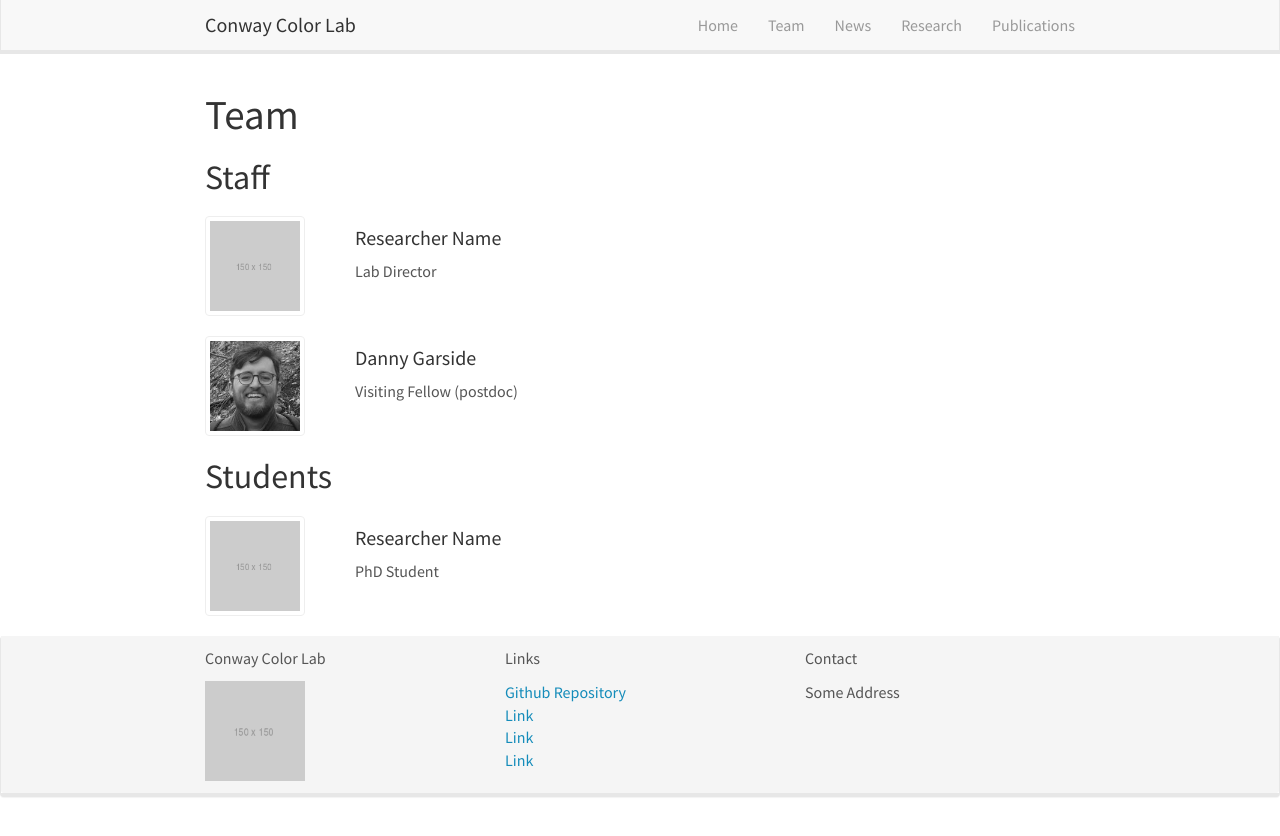
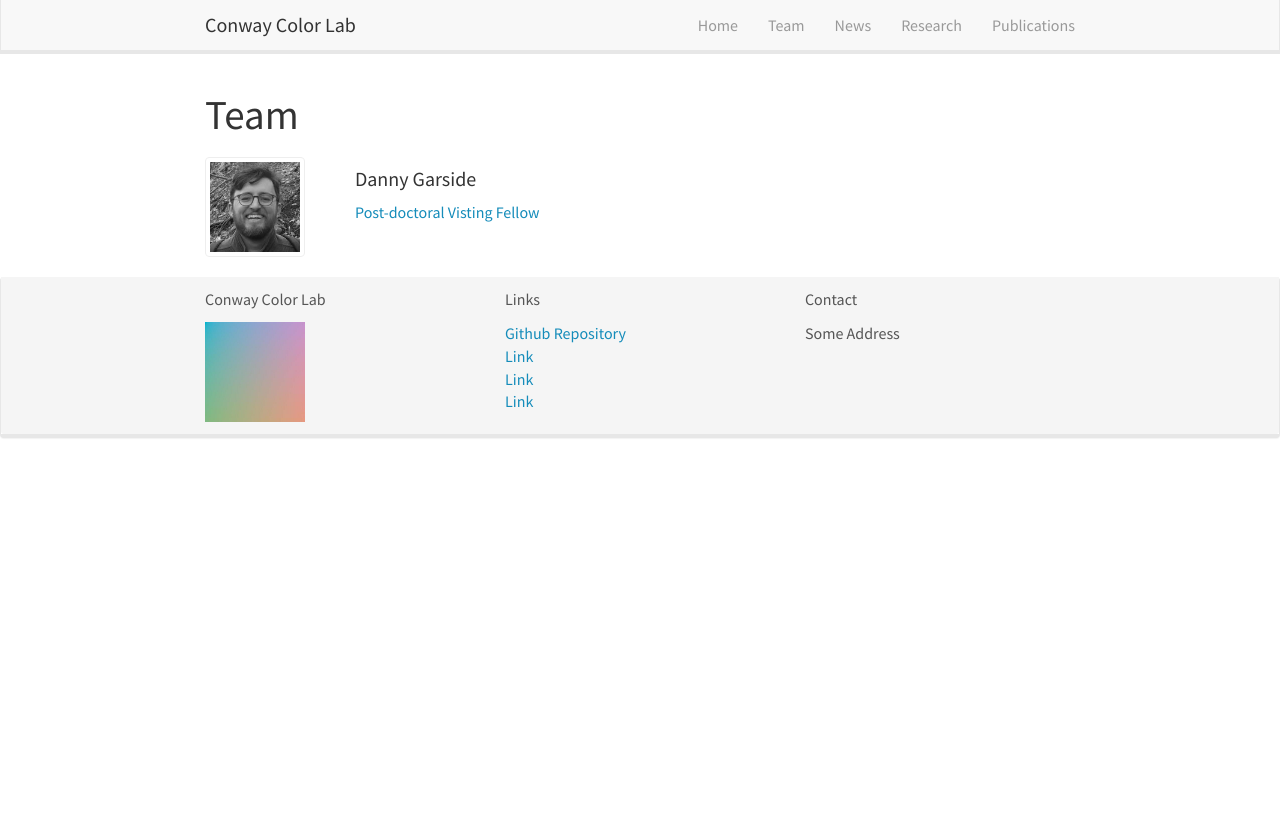
Before and after one commit to NEI-LSR/Section-on-Perception-Cognition-and-Action, a Jekyll site: the page built from _pages/team/index.html, in a window 1280 px wide. Shown: the top 836 px of the page. Built offline with Jekyll 4.4.1, drawn with Linux system fonts in a browser that asks for light colours; nearby versions of some CDN libraries.

```diff
--- a/_pages/team/_posts/2022-03-15-danny-garside.md
+++ b/_pages/team/_posts/2020-02-19-danny-garside.md
@@ -3,7 +3,7 @@ layout: member
 category: staff
 title: Danny Garside
 image: danny-garside.png
-role: Visiting Fellow (postdoc)
+role: Post-doctoral Visting Fellow
 permalink: 'team/danny-garside'
 social:
     twitter: https://twitter.com/da5nsy
--- a/_pages/team/index.html
+++ b/_pages/team/index.html
@@ -1,7 +1,7 @@
 ---
 title: "Team"
 layout: default
-excerpt: "RT2 Lab: Team members"
+excerpt: "Conway Color Lab: Team members"
 sitemap: false
 permalink: /team/
 ---
@@ -10,7 +10,6 @@ permalink: /team/
 
 <!-- Staff -->
 
-<h2><a id="staff"></a>Staff</h2>
 {% assign members = site.posts | where: 'category', 'staff' | sort: 'date' %}
 {% for member in members %}
 <div class="card team-member-card">
@@ -25,36 +24,12 @@ permalink: /team/
 
         <div class="col-md-10">
             <div class="card-body">
-            <h4 class="card-title">{{ member.title }}</h4>
-            <p class="card-text">{{ member.role }}</p>
+				<a href={{member.url}}>
+                    <h4 class="card-title">{{ member.title }}</h4>
+					<p class="card-text">{{ member.role }}</p>
+				</a>
             </div>
         </div>
     </div>
 </div>
 {% endfor %}
-
-<!-- Students -->
-
-<h2><a id="student"></a>Students</h2>
-{% assign members = site.posts | where: 'category', 'student' | sort: 'date' %}
-{% for member in members %}
-<div class="card team-member-card">
-    <div class="row mt-3">
-        <div class="col-md-2">
-            <a href={{member.url}}>
-                <img src="{{ site.url }}{{ site.baseurl }}/images/team/{{ member.image }}"
-                    class="card-img img-responsive img-thumbnail"
-                    style="filter: grayscale(100%); max-width: 100px;"/>
-            </a>
-        </div>
-
-        <div class="col-md-10">
-            <div class="card-body">
-            <h4 class="card-title">{{ member.title }}</h4>
-            <p class="card-text">{{ member.role }}</p>
-            </div>
-        </div>
-    </div>
-</div>
-
-{% endfor %}
```
Also changed, not shown: _pages/home.md (+1 -1 lines), _pages/openings.md (+1 -1 lines), _pages/research.md (+1 -1 lines), _pages/team/_posts/2016-09-01-researcher-staff.md (deleted, +0 -20 lines), _pages/team/_posts/2016-10-01-researcher-student.md (deleted, +0 -20 lines), images/favicon.ico, images/logo/lab-logo.png, images/team/researcher.png (deleted).
